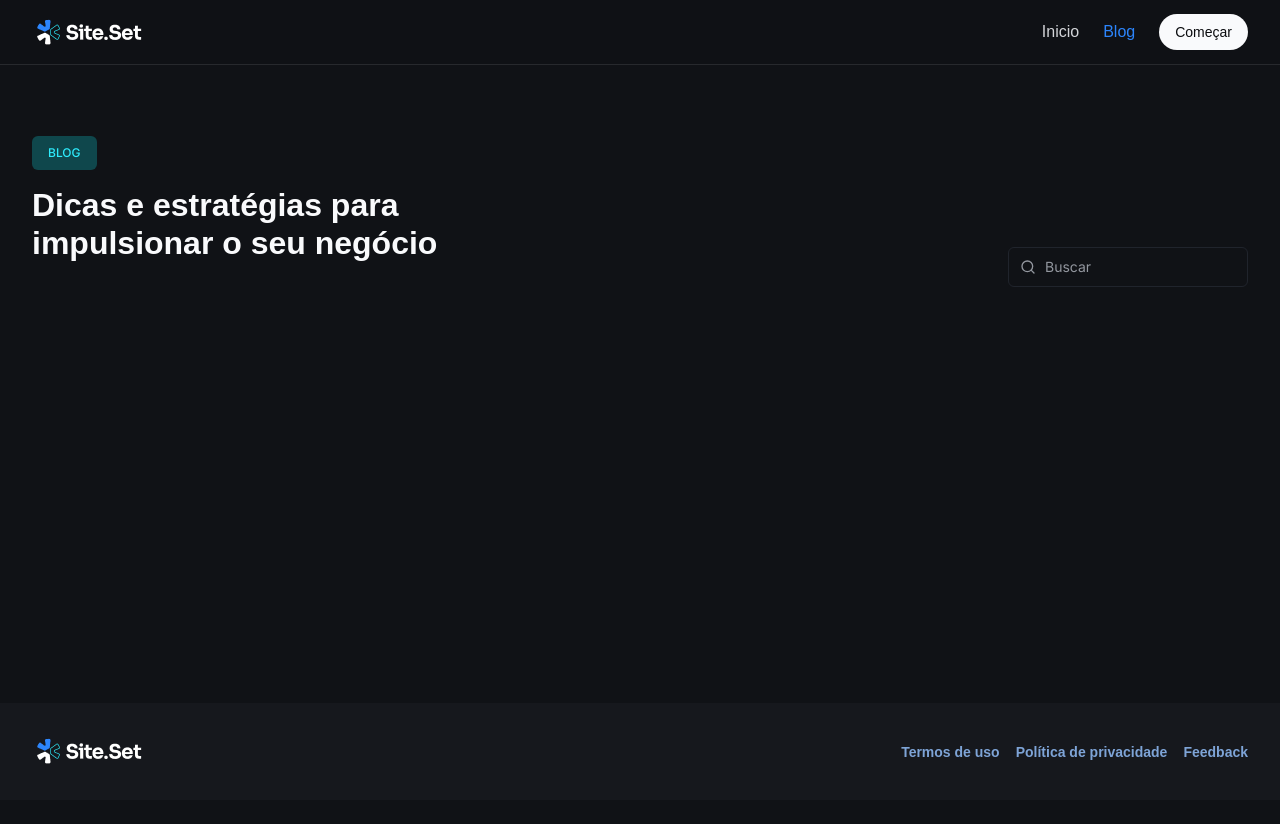
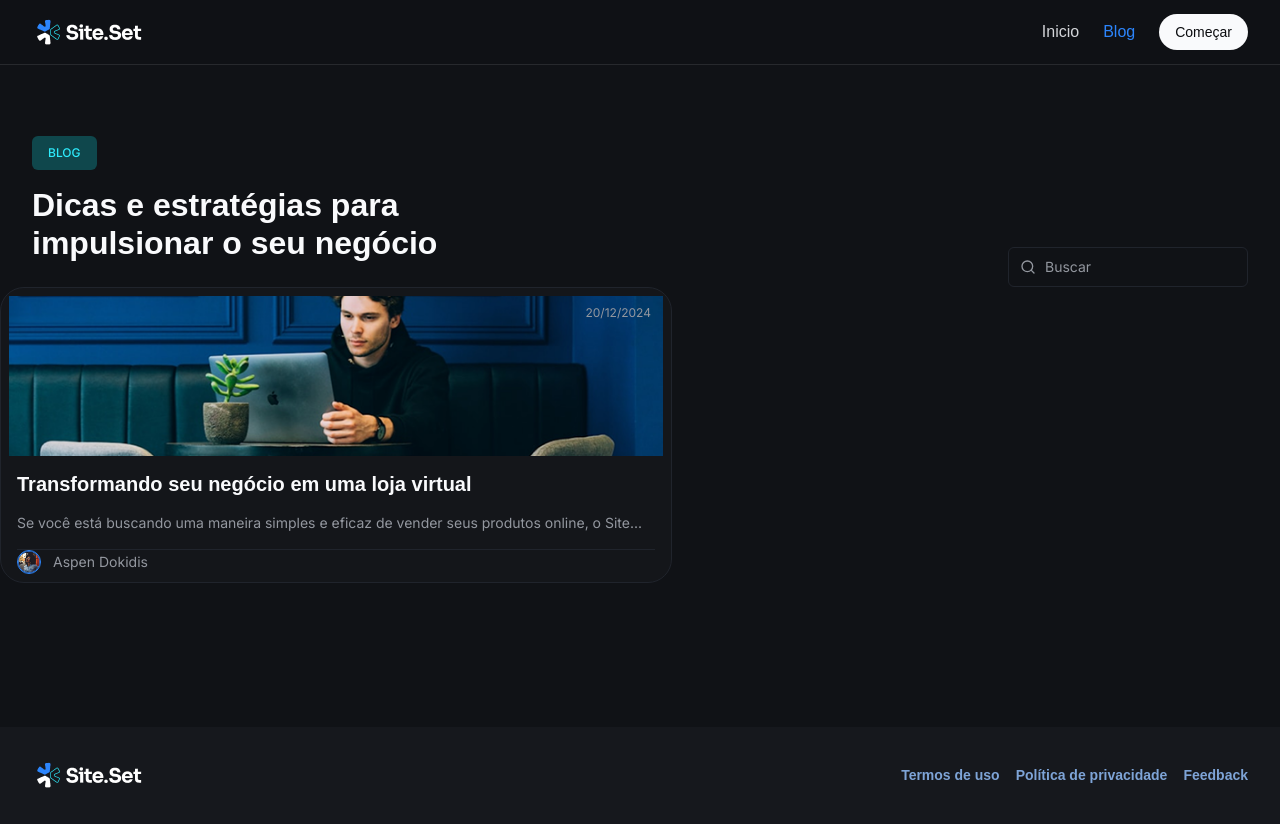
Before and after one commit to PietroKucharski/landing-page-nextjs, a Next.js app: page /blog in a window 1280 px wide. Before the commit the page ends 800 px from the top, so only its background shows below. Built offline with nearby package versions, Linux system fonts and the light colour scheme; a web font is replaced by a local one.

Commit message:
feat: add post-card component

```diff
--- a/src/templates/blog/blog-list.tsx
+++ b/src/templates/blog/blog-list.tsx
@@ -1,5 +1,6 @@
 import { Search } from "@/components/search/search";
 import { useRouter } from "next/router";
+import { PostCard } from "./components/post-card/post-card";
 
 export function BlogList() {
   const router = useRouter();
@@ -22,6 +23,8 @@ export function BlogList() {
           <Search />
         </div>
       </header>
+
+      <PostCard/>
     </div>
   );
 }
--- /dev/null
+++ b/src/templates/blog/components/post-card/post-card.tsx
@@ -0,0 +1,50 @@
+import Image from "next/image";
+import Link from "next/link";
+
+export const PostCard = () => {
+  return (
+    <Link
+      href={`/blog/`}
+      className="w-full max-w-2xl rounded-3xl border border-gray-400 bg-gray-600 overflow-hidden transition-all duration-300 hover:border hover:border-blue-300"
+    >
+      <div className="p-2 rounded-md overflow-hidden">
+        <div className="relative">
+          <div className="absolute top-0 right-0 px-3 py-1">
+            <span className="text-gray-300 text-body-xs">20/12/2024</span>
+          </div>
+          <Image
+            src={`/assets/first-post.png`}
+            alt=""
+            width={288}
+            height={144}
+            className="w-full h-40 object-cover object-center"
+          />
+        </div>
+
+        <div className="px-2 mt-4 space-y-4">
+          <h2 className="text-heading-sm text-gray-100 line-clamp-3">
+            Transformando seu negócio em uma loja virtual
+          </h2>
+
+          <p className="text-gray-300 text-body-sm line-clamp-3">
+            Se você está buscando uma maneira simples e eficaz de vender seus
+            produtos online, o Site...
+          </p>
+
+          <div className="flex items-center gap-3 border-t border-t-gray-400 py-4s">
+            <div className="relative h-5 w-5 md:h-6 md:w-6 overflow-hidden rounded-full border border-blue-200">
+              <Image
+                src={"/customer-01.png"}
+                alt=""
+                fill
+                className="object-cover rounded-md"
+              />
+            </div>
+
+            <span className="text-body-sm text-gray-300">Aspen Dokidis</span>
+          </div>
+        </div>
+      </div>
+    </Link>
+  );
+};
```
